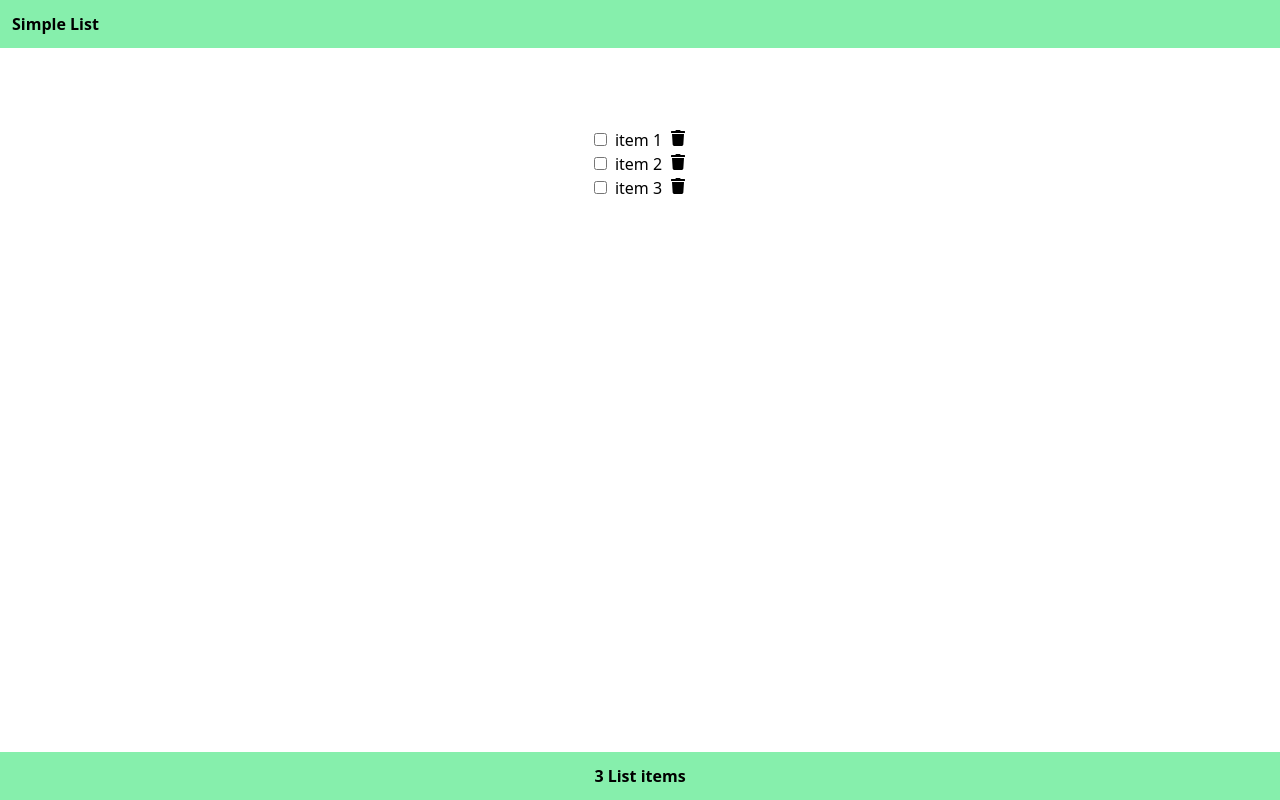
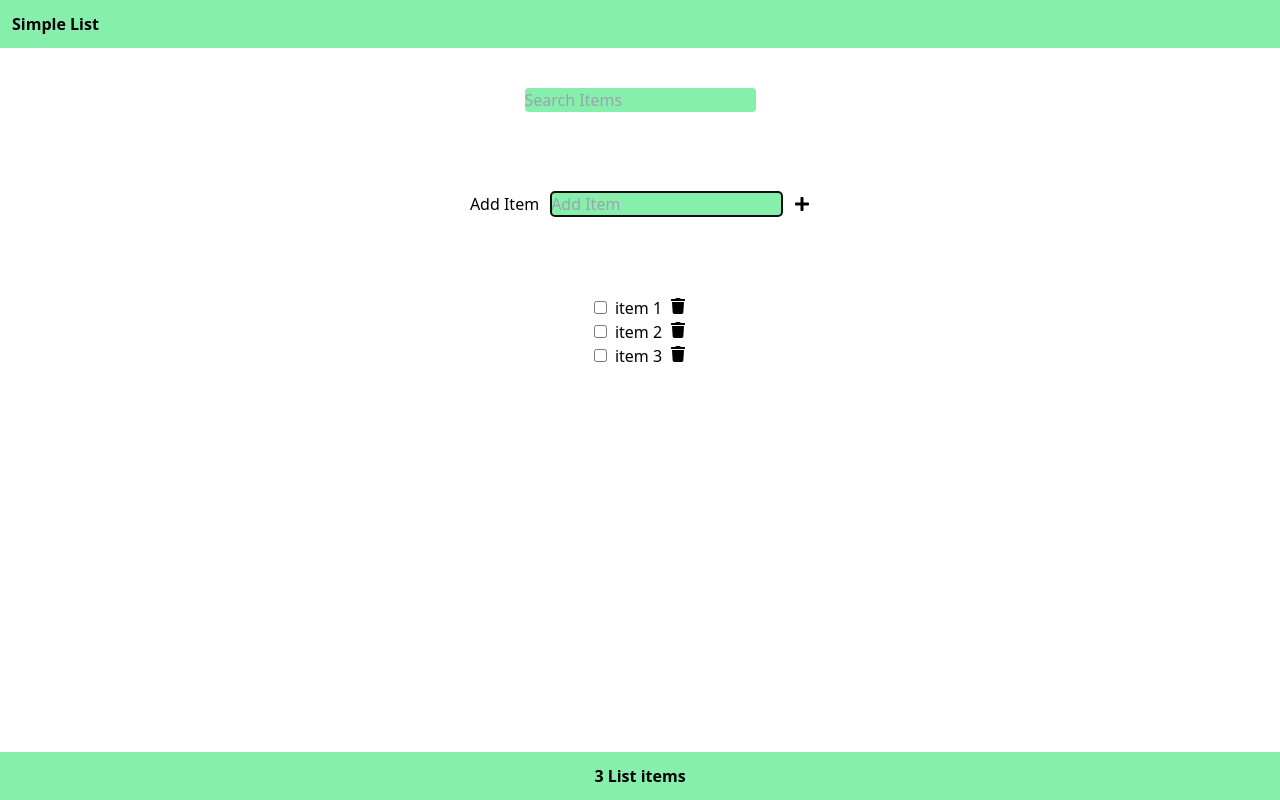
Before and after one commit to yahoogm/simple-list, a React (Create React App) app: page / in a window 1280 px wide. Built offline with nearby package versions, Linux system fonts and the light colour scheme.

Commit message:
make a new component search

```diff
--- a/package.json
+++ b/package.json
@@ -8,6 +8,7 @@
     "@testing-library/user-event": "^13.5.0",
     "react": "^18.2.0",
     "react-dom": "^18.2.0",
+    "react-icons": "^4.4.0",
     "react-scripts": "5.0.1",
     "web-vitals": "^2.1.4"
   },
@@ -38,7 +39,6 @@
   "devDependencies": {
     "autoprefixer": "^10.4.12",
     "postcss": "^8.4.16",
-    "react-icons": "^4.4.0",
     "tailwindcss": "^3.1.8"
   }
 }
--- a/src/App.js
+++ b/src/App.js
@@ -2,11 +2,12 @@ import './App.css';
 import Content from './components/content/Content';
 import Header from './components/header/Header';
 import Footer from './components/footer/Footer';
+import AddItem from './components/content/add-item/AddItem';
+import Search from './components/content/search/Search';
 import { useState } from 'react';
 import React from 'react';
 
 function App() {
-  // Usestate
   const [items, setItems] = useState([
     {
       id: 1,
@@ -25,22 +26,43 @@ function App() {
     },
   ]);
 
-  //   Function to handle check
+  const [newItem, setNewItem] = useState('');
+  const [search, setSearch] = useState('');
+
+  // Function to add new Item
+  const addItem = (item) => {
+    const myNewItem = { id: Date.now(), checked: false, item };
+    const listItems = [...items, myNewItem];
+    setItems(listItems);
+  };
+
+  // Function to handle check
   const handleCheck = (id) => {
     const listItem = items.map((item) => (item.id === id ? { ...item, checked: !item.checked } : item));
     setItems(listItem);
   };
 
+  // Function to delete items
   const handleDelete = (id) => {
     const delItem = items.filter((item) => item.id !== id);
     setItems(delItem);
     console.log(delItem);
   };
 
+  // Function do handle submit items
+  const handleSubmit = (e) => {
+    e.preventDefault();
+    if (!newItem) return;
+    addItem(newItem);
+    setNewItem('');
+  };
+
   return (
     <div>
       <Header title="Simple List" />
-      <Content items={items} handleCheck={handleCheck} handleDelete={handleDelete} />
+      <Search search={search} setSearch={setSearch} />
+      <AddItem handleSubmit={handleSubmit} newItem={newItem} setNewItem={setNewItem} />
+      <Content items={items.filter((item) => item.item.toLowerCase().includes(search.toLowerCase()))} handleCheck={handleCheck} handleDelete={handleDelete} />
       <Footer title="Made by Yahoo Garfield Manik" length={items.length} />
     </div>
   );
--- /dev/null
+++ b/src/components/content/add-item/AddItem.jsx
@@ -0,0 +1,18 @@
+import React from 'react';
+import { FaPlus } from 'react-icons/fa';
+import { useRef } from 'react';
+
+const AddItem = ({ handleSubmit, newItem, setNewItem }) => {
+  const inputRef = useRef();
+  return (
+    <form className="flex items-center justify-center mt-20 space-x-3" onSubmit={handleSubmit}>
+      <label htmlFor="addForm">Add Item</label>
+      <input autoFocus id="addItem" type="text" placeholder="Add Item" required className="bg-green-300 rounded" value={newItem} onChange={(e) => setNewItem(e.target.value)} ref={inputRef} />
+      <button type="submit" aria-label="Add Item" onClick={() => inputRef.current.focus()}>
+        <FaPlus />
+      </button>
+    </form>
+  );
+};
+
+export default AddItem;
--- a/src/components/content/line-item/LineItem.jsx
+++ b/src/components/content/line-item/LineItem.jsx
@@ -3,7 +3,7 @@ import { FaTrash } from 'react-icons/fa';
 
 const LineItem = ({ item, handleCheck, handleDelete }) => {
   return (
-    <li key={item.id} className="space-x-2">
+    <li className="space-x-2">
       <input type="checkbox" checked={item.checked} onChange={() => handleCheck(item.id)} />
       <label className={item.checked ? 'text-red-300 line-through' : ''}>{item.item}</label>
       <button onClick={() => handleDelete(item.id)}>
--- /dev/null
+++ b/src/components/content/search/Search.jsx
@@ -0,0 +1,11 @@
+import React from 'react';
+
+const search = ({ search, setSearch }) => {
+  return (
+    <form className="flex justify-center mt-10 space-x-3" onSubmit={(e) => e.preventDefault()}>
+      <input id="search" type="text" role="searchbox" placeholder="Search Items" className="bg-green-300 rounded" value={search} onChange={(e) => setSearch(e.target.value)} />
+    </form>
+  );
+};
+
+export default search;
```
Also changed, not shown: 1 other file (tests, documents, lock files or other folders).
